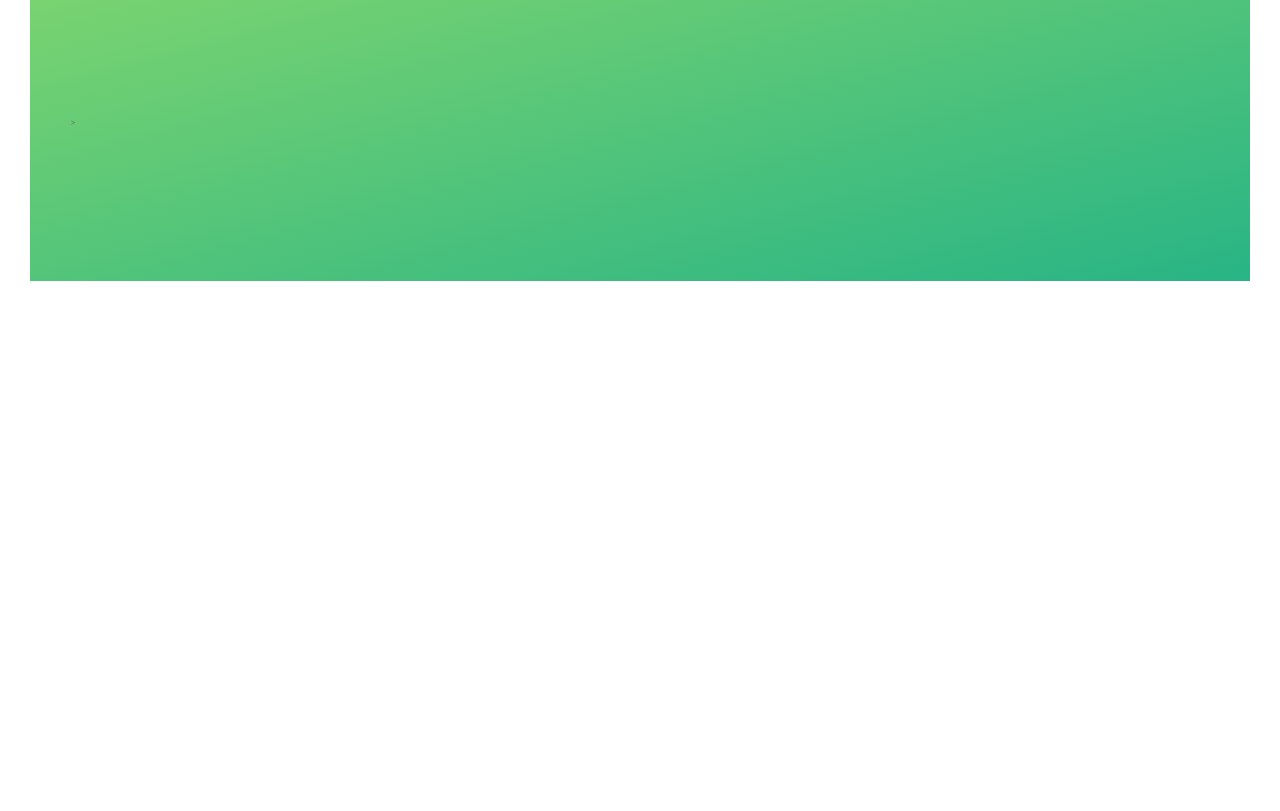
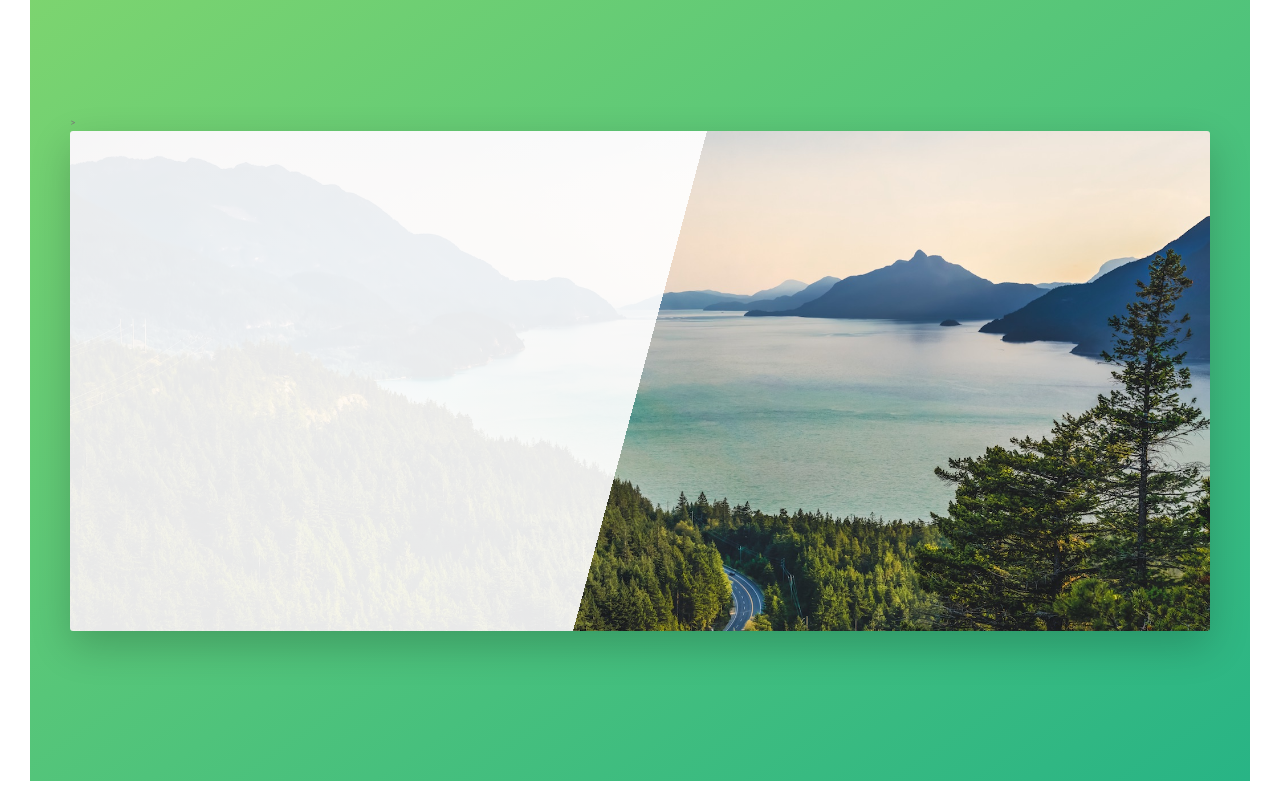
Before and after one commit to evagalvin/natours, a website: page index.html in a window 1280 px wide. Shown: the part 4340-5151 px from the top of the page. Before the commit the page ends 4651 px from the top, so only its background shows below. Drawn offline with Linux system fonts and the light colour scheme.

Commit message:
adding initial book section

```diff
--- a/sass/pages/_home.scss
+++ b/sass/pages/_home.scss
@@ -33,3 +33,12 @@
     padding: 15rem 0;
     background-image: linear-gradient(to bottom right, $color-primary-light, $color-primary-dark);
 }
+
+.book {
+    background-image: linear-gradient(105deg, rgba($color-white, .9)0%, rgba($color-white, .9) 50%, transparent 50%), url(../img/nat-10.jpg);
+
+    background-size: 100%;
+    border-radius: 3px;
+    box-shadow: 0 1.5rem 4rem rgba($color-black, .2);
+    height: 50rem;
+}
```
Also changed, not shown: css/style.css.
